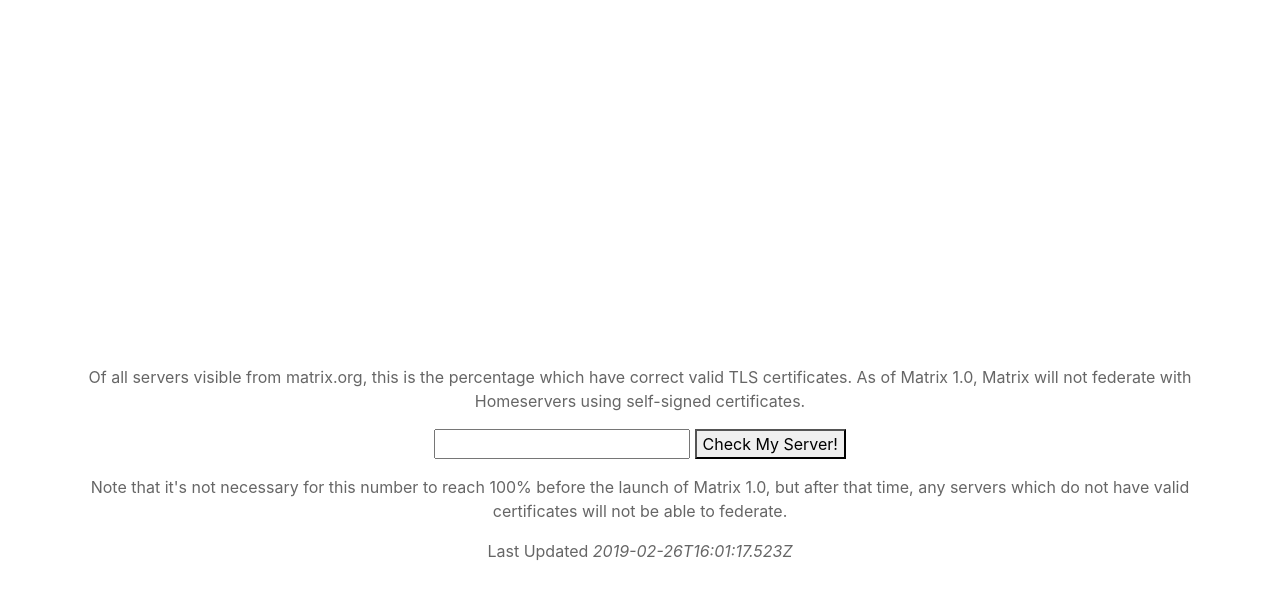
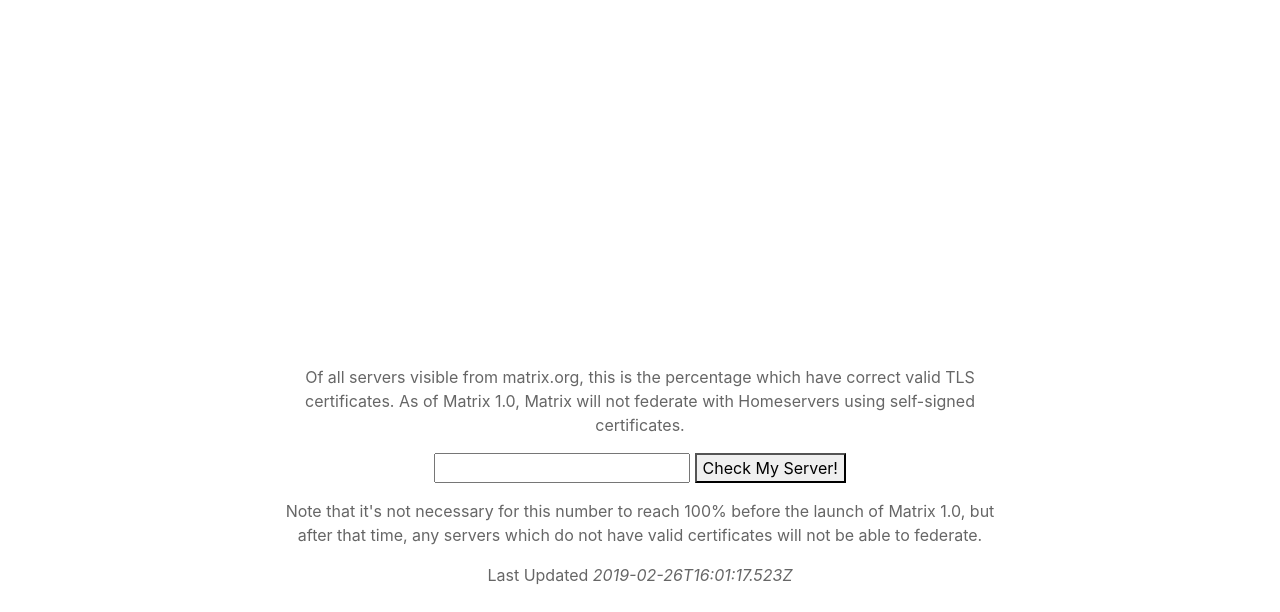
Before and after one commit to matrix-org/arewereadyyet.com, a website: page index.html in a window 1280 px wide. Shown: the part 188-800 px from the top of the page. Drawn offline with Linux system fonts and the light colour scheme; a script that the page names is missing.

Commit message:
update bootstrap a little

```diff
--- a/index.html
+++ b/index.html
@@ -24,7 +24,9 @@
   <!-- Page Content -->
   <div class="container">
     <div class="row">
-      <div class="col-lg-12 text-center">
+      <div class="col-lg-12">
+        <div class="row justify-content-center">
+          <div class="col-lg-8 text-center">
             <img class="mt-3" style="width: 180px;" src="https://matrix.org/blog/wp-content/uploads/2015/01/logo1.png" />
             <h3>Matrix 1.0-ready Federation</h3>
             <div id="svg-dial"></div>
@@ -41,6 +43,8 @@
             <p>
               Last Updated <span class="font-italic">2019-02-26T16:01:17.523Z</span>
             </p>
+          </div>
+        </div>
       </div>
     </div>
   </div>
@@ -62,7 +66,7 @@
       fontSize: 100,
       //disabled: true
     });
-    dial.setValue(0.1488776912505726);
+    dial.setValue(0.38);
     dial.config({disabled: true});
 
     $(document).ready(function() {
```
Also changed, not shown: index-template.html (+5 -1 lines). Lines whose indentation alone changed are shown as unchanged.
